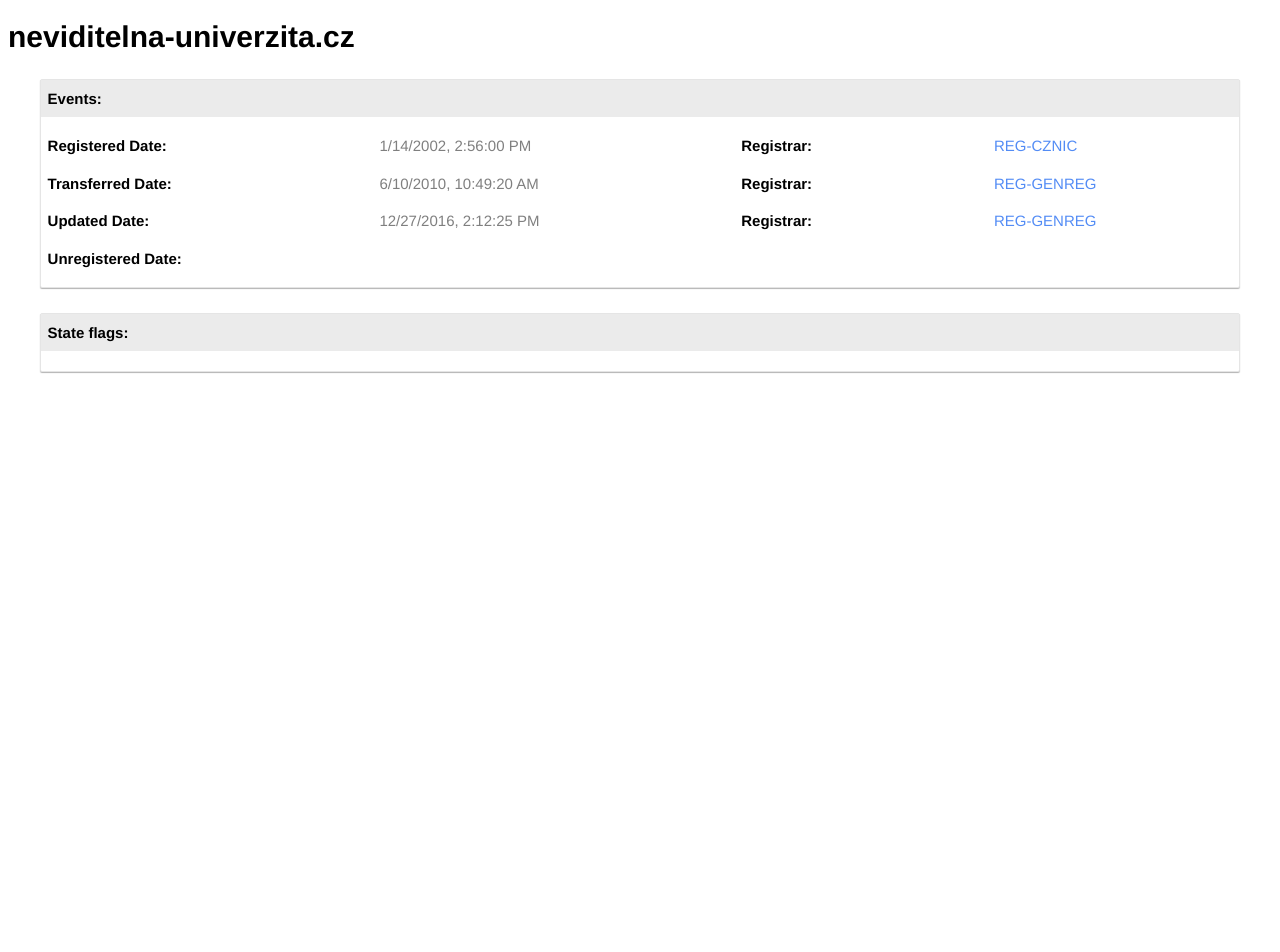
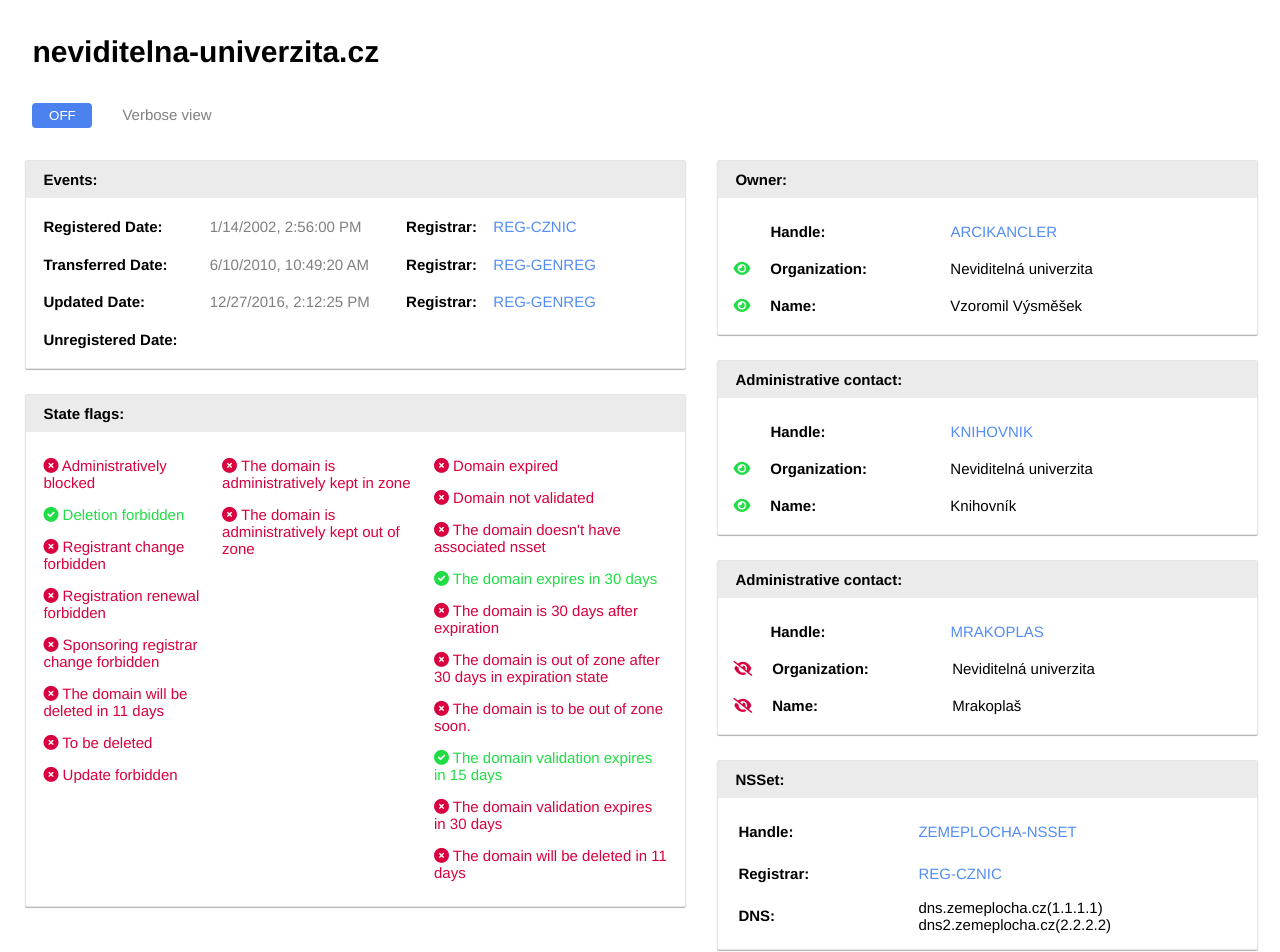
Before and after one commit to jamm3e3333/vue-task, a Vue app: page / in a window 1280 px wide. Shown: the top 952 px of the page. Before the commit the page ends 800 px from the top, so only its background shows below. Built offline with nearby package versions, Linux system fonts and the light colour scheme.

Commit message:
Add info view

```diff
--- a/src/App.vue
+++ b/src/App.vue
@@ -1,17 +1,74 @@
 <template>
-<div>
-  <main>
-    <h1>{{data.fqdn}}</h1>
+<div class="info-wrapper">
+  <div class="info-left">
+    <main class="header-wrapper">
+      <h1 class="header-h1">{{data.fqdn}}</h1>
     </main>
+
+    <DomainVerbose
+      :verbose="verbose"
+      @toggle-verbose="toggleVerbose"
+    />
+
     <DomainCart headerText="Events:">
       <DomainEvents :events="data.events" />
     </DomainCart>
+
     <DomainCart headerText="State flags:">
       <DomainStateFlags
         :flags="data.state_flags.flags"
         :verbose="verbose"
       />
     </DomainCart>
+  </div>
+
+  <div class="info-right">
+    <DomainCart
+      v-if="verbose"
+      headerText="Owner:">
+      <DomainContactCart
+        :contact="data.owner"
+        :isVerbose="verbose"
+        />
+    </DomainCart>
+    <div
+      v-if="verbose"
+    >
+      <DomainCart
+        v-for="contact in data.administrative_contacts"
+        :key="contact.handle"
+        headerText="Administrative contact:">
+        <DomainContactCart
+          :contact="contact"
+          :isVerbose="verbose"
+        />
+      </DomainCart>
+    </div>
+
+    <DomainCart
+      v-if="!verbose"
+      headerText="Administrative contacts:"
+    >
+      <DomainHandle
+        v-for="contact in data.administrative_contacts"
+        :key="contact.handle"
+        :nameKey="contact.name + ':'"
+        :handle="contact.handle"
+      />
+    </DomainCart>
+    <DomainNSSet
+      headerText="NSSet:"
+      :set="data.nsset"
+      dnsName="DNS:"
+      :dns="setModified"
+    />
+    <DomainNSSet
+      headerText="KeySet:"
+      :set="data.keyset"
+      dnsName="DNS keys:"
+      :dns="data.keyset.dns_keys"
+    />
+  </div>
 </div>
 </template>
 
@@ -20,6 +77,10 @@ import json from './assets/domain-detail.json';
 import DomainCart from './components/UI/DomainCart';
 import DomainEvents from './components/Events/DomainEvents'
 import DomainStateFlags from './components/StateFlags/DomainStateFlags';
+import DomainVerbose from './components/DomainVerbose';
+import DomainContactCart from './components/UI/DomainContactCart';
+import DomainHandle from './components/UI/DomainHandle';
+import DomainNSSet from './components/Set/DomainNSSet';
 
 export default {
   name: 'App',
@@ -27,13 +88,28 @@ export default {
     DomainCart,
     DomainEvents,
     DomainStateFlags,
+    DomainVerbose,
+    DomainContactCart,
+    DomainHandle,
+    DomainNSSet,
   },
   data() {
     return {
       data: json,
-      verbose: false,
+      verbose: true,
+      setModified: Array,
     }
+  },
+  methods: {
+    toggleVerbose() {
+      this.verbose = !this.verbose;
     }
+  },
+  created() {
+    this.setModified = this.data.nsset.dns.map(dns => {
+      return `${dns.name}(${dns.ip_address})`;
+    });
+  },
 }
 
 </script>
@@ -53,8 +129,46 @@ body {
   font-family: Avenir, Helvetica, Arial, sans-serif;
   font-size: 1.5rem;
 }
+.header-wrapper {
+  width: 95%;
+  margin: 0 auto;
+  padding: .7rem;
+}
 </style>
 
 <style scoped>
+ .info-wrapper {
+   position: relative;
+ }
 
+ .info-left {
+   position: absolute;
+   width: 55%;
+   left: 0;
+ }
+
+ .info-right {
+   position: absolute;
+   top: 12.7rem;
+   width: 45%;
+   right: 0;
+ }
+
+ @media (max-width: 1100px) {
+  .info-wrapper,
+  .info-left,
+  .info-right {
+    position: static;
+  }
+
+  .info-wrapper {
+    width: 100%;
+    margin: 0 auto;
+  }
+  .info-left,
+  .info-right {
+    width: 100%;
+    margin: 0 auto;
+  }
+ }
 </style>
--- /dev/null
+++ b/src/components/DomainVerbose.vue
@@ -0,0 +1,49 @@
+<template>
+    <div class="button-wrapper">
+        <button
+            @click="$emit('toggle-verbose')"
+            :class="[verbose ? 'btn-toggle--on' : 'btn-toggle--off' ,'btn-toggle']"
+        >{{verbose ? 'OFF' : 'ON'}}</button>
+        <label name="verbose-view">Verbose view</label>
+    </div>
+</template>
+
+<script>
+export default {
+    name: 'DomainVerbose',
+    props: {
+        verbose: Boolean,
+    },
+}
+</script>
+
+<style scoped>
+.btn-toggle {
+    padding: .5rem 1rem;
+    border-radius: .4rem;
+    border-style: none;
+    color: rgba(255,255,255,1);
+    width: 6rem;
+    margin-right: 3rem;
+
+}
+
+.btn-toggle:hover {
+    cursor: pointer;
+}
+
+.btn-toggle--on {
+    background: rgba(76, 130, 240, 1);
+}
+.btn-toggle--off {
+    background: rgba(189, 189, 189, 1);
+}
+label {
+    color: rgba(0,0,0,.5);;
+}
+.button-wrapper {
+    width: 95%;
+    margin: 0 auto;
+    padding: .7rem;
+}
+</style>
--- a/src/components/Events/DomainEvents.vue
+++ b/src/components/Events/DomainEvents.vue
@@ -61,6 +61,7 @@ export default {
         font-weight: 700;
         text-align: left;
         width: 15rem;
+        margin-left: 1rem;
     }
     .event-registrar--name {
         font-weight: 700;
--- /dev/null
+++ b/src/components/Set/DomainDnsCart.vue
@@ -0,0 +1,61 @@
+<template>
+    <div class="dns-wrapper">
+        <p class="dns-name">
+            {{dnsName}}
+        </p>
+        <div class="dns-value--wrapper">
+            <p  v-for="dnsValue in dns"
+                :key="dnsValue"
+                class="dns-value--para">
+                {{dnsValue}}
+            </p>
+        </div>
+    </div>
+</template>
+
+<script>
+export default {
+    name: 'DomainDnsCart',
+    props: {
+        dnsName: String,
+        dns: Array,
+    },
+}
+</script>
+
+<style scoped>
+.dns-wrapper {
+    display: flex;
+    gap: 2rem;
+    align-items: center;
+}
+
+.dns-name {
+    width: 16rem;
+    margin-left: 1.3rem;
+    font-weight: 700;
+}
+
+.dns-value--wrapper {
+    display: flex;
+    flex-direction: column;
+    align-items: flex-start;
+    text-align: left;
+}
+
+.dns-value--para {
+    margin: 0;
+}
+
+@media (max-width: 500px) {
+    .dns-wrapper {
+        display: block;
+    }
+    .dns-name {
+        width: 10rem;
+    }
+    .dns-value--wrapper {
+        align-items: center;
+    }
+}
+</style>
--- /dev/null
+++ b/src/components/Set/DomainNSSet.vue
@@ -0,0 +1,41 @@
+<template>
+    <DomainCart :headerText="headerText">
+        <DomainHandle
+            nameKey="Handle:"
+            :handle="set.handle"
+        />
+        <DomainHandle
+            nameKey="Registrar:"
+            :handle="set.registrar"
+        />
+        <DomainDnsCart
+            :dnsName="dnsName"
+            :dns="dns"
+        />
+    </DomainCart>
+</template>
+
+<script>
+import DomainHandle from '../UI/DomainHandle';
+import DomainCart from '../UI/DomainCart';
+import DomainDnsCart from './DomainDnsCart';
+
+export default {
+    name: 'DomainNSSet',
+    props: {
+        set: Object,
+        headerText: String,
+        dnsName: String,
+        dns: Array,
+    },
+    components: {
+        DomainHandle,
+        DomainCart,
+        DomainDnsCart,
+    },
+}
+</script>
+
+<style scoped>
+
+</style>
--- a/src/components/StateFlags/DomainStateFlag.vue
+++ b/src/components/StateFlags/DomainStateFlag.vue
@@ -1,5 +1,5 @@
 <template>
-    <p v-if="show" :class="[flag.active ? 'active' : 'not-active', 'flag']">
+    <p :class="[flag.active ? 'active' : 'not-active', 'flag']">
         <i :class="['fas', flag.active ? 'fa-circle-check' : 'fa-circle-xmark']"></i>
         {{flag.description}}
     </p>
@@ -10,13 +10,7 @@ export default {
     name: 'DomainStateFlag',
     props: {
         flag: Object,
-        verbose: Boolean,
     },
-    data() {
-        return {
-            show: this.verbose ? true : this.flag.active,
-        }
-    }
 }
 </script>
 
--- a/src/components/StateFlags/DomainStateFlags.vue
+++ b/src/components/StateFlags/DomainStateFlags.vue
@@ -1,33 +1,36 @@
 <template>
     <div :class="[verbose ? 'verbose' : '']">
-        <div v-if="showDiv(blockForbiddenDeleted)"
+        <div v-if="verbose"
              class="flag-wrapper">
             <DomainStateFlag
-                :class="[verbose ? 'forbidden' : '']"
-                :verbose="verbose"
                 v-for="flag in blockForbiddenDeleted"
                 :flag="flag"
                 :key="flag.name"
             />
         </div>
-        <div v-if="showDiv(keptZone)"
+        <div v-if="verbose"
              class="flag-wrapper">
             <DomainStateFlag
-                :class="[verbose ? 'zone' : '']"
-                :verbose="verbose"
                 v-for="flag in keptZone"
                 :flag="flag"
                 :key="flag.name"
             />
         </div>
-        <div v-if="showDiv(expired)"
+        <div v-if="verbose"
              class="flag-wrapper">
             <DomainStateFlag
-                :class="[verbose ? 'expired' : '']"
-                :verbose="verbose"
                 v-for="flag in expired"
                 :flag="flag"
                 :key="flag.name"
+            />
+        </div>
+        <div v-if="!verbose"
+             class="flag-wrapper"
+        >
+            <DomainStateFlag
+                v-for="flag in active"
+                :key="flag.name"
+                :flag="flag"
             />
         </div>
     </div>
@@ -39,22 +42,16 @@ import DomainStateFlag from './DomainStateFlag';
 export default {
     name: 'DomainStateFlags',
     props: {
-        flags: Object,
+        flags: Array,
         verbose: Boolean,
+        show: Boolean,
     },
     data() {
         return {
             blockForbiddenDeleted: [],
             keptZone: [],
             expired: [],
-        }
-    },
-    methods: {
-        showDiv(flagsArray) {
-            if(this.verbose) return true;
-            else {
-                flagsArray.every(flag => !flag.active);
-            }
+            active: [],
         }
     },
     components: {
@@ -65,7 +62,9 @@ export default {
         this.keptZone = this.flags.filter(flag => flag.description.match(/(kept in zone| kept out of zone)/));
         this.expired = this.flags.filter(flag => flag.description
         .match(/(expired|not validated|doesn't have associated nsset|expires|expiration|to be out of zone soon|will be deleted)/));
-    }
+
+        this.active = this.flags.filter(flag => flag.active);
+    },
 }
 </script>
 
@@ -76,6 +75,6 @@ export default {
         text-align: left;
     }
     .flag-wrapper {
-        padding: 1rem;
+        padding: 0 1rem;
     }
 </style>
--- a/src/components/UI/DomainCart.vue
+++ b/src/components/UI/DomainCart.vue
@@ -1,7 +1,9 @@
 <template>
     <div class="wrapper">
         <header class="wrapper-head" v-if="headerText">
-            {{headerText}}
+            <p class="header-text">
+                {{headerText}}
+            </p>
         </header>
         <div class="wrapper-body">
             <slot></slot>
@@ -36,4 +38,7 @@
         padding: 1rem .7rem;
         width: 100%;
     }
+    .header-text {
+        margin: 0 0 0 1rem;
+    }
 </style>
--- /dev/null
+++ b/src/components/UI/DomainContact.vue
@@ -0,0 +1,61 @@
+<template>
+    <div class="contact-wrapper">
+        <i :class="['fas', mark ? 'fa-eye' : 'fa-eye-slash']"></i>
+        <p class="contact-key">
+            {{name}}
+        </p>
+        <p class="contact-name">
+            {{value}}
+        </p>
+    </div>
+
+
+
+</template>
+
+<script>
+export default {
+    name: 'DomainContact',
+    props: {
+        mark: Boolean,
+        name: String,
+        value: String,
+    }
+
+}
+</script>
+
+<style scoped>
+    .contact-wrapper {
+        display: flex;
+        align-items: center;
+        gap: 2rem;
+    }
+    p {
+        margin: 1rem 0;
+    }
+    .fa-eye {
+        color: rgba(33, 221, 69, 1);
+        margin-left: .8rem;
+    }
+
+    .fa-eye-slash {
+        color: rgba(216, 0, 62, 1);
+        margin-left: .8rem;
+    }
+
+    .contact-key {
+        font-weight: 700;
+        width: 10rem;
+    }
+
+    .contact-name {
+        margin-left: 6rem;
+    }
+
+    @media (max-width: 500px) {
+        .contact-key {
+            width: 5rem;
+        }
+    }
+</style>
--- /dev/null
+++ b/src/components/UI/DomainContactCart.vue
@@ -0,0 +1,45 @@
+<template>
+    <div class="contact-wrapper">
+        <DomainHandle
+            :handle="contact.handle"
+            nameKey="Handle:"
+            :isVerbose="isVerbose"
+        />
+        <DomainContact
+            :mark="contact.publish.organization"
+            name="Organization:"
+            :value="contact.organization"
+        />
+        <DomainContact
+            :mark="contact.publish.name"
+            name="Name:"
+            :value="contact.name"
+        />
+    </div>
+</template>
+
+<script>
+import DomainCart from './DomainCart';
+import DomainHandle from './DomainHandle';
+import DomainContact from './DomainContact';
+
+export default {
+    name: 'DomainContactCart',
+    props: {
+        contact: Object,
+        headerText: String,
+        isVerbose: Boolean,
+    },
+    components: {
+        DomainCart,
+        DomainHandle,
+        DomainContact,
+    },
+}
+</script>
+
+<style scoped>
+    .contact-wrapper {
+        width: 95%;
+    }
+</style>
--- /dev/null
+++ b/src/components/UI/DomainHandle.vue
@@ -0,0 +1,56 @@
+<template>
+    <div class="handle-wrapper">
+        <p :class="[isVerbose ? '' : 'verbose-margin' ,'handle-key']">
+            {{nameKey}}
+        </p>
+        <p class="handle-prop">
+            {{handle}}
+        </p>
+    </div>
+</template>
+
+<script>
+export default {
+    name: 'DomainHandle',
+    props: {
+        nameKey: String,
+        handle: String,
+        isVerbose: Boolean,
+    }
+}
+</script>
+
+<style scoped>
+    .handle-wrapper {
+        display: flex;
+        align-items: center;
+        gap: 2rem;
+        padding: 1rem;
+        margin: .5rem 0 0;
+    }
+
+    p {
+        margin: 0;
+
+    }
+
+    .handle-key {
+        font-weight: 700;
+        margin-left: 3.5rem;
+        width: 10rem;
+    }
+
+    .handle-prop {
+        color: rgba(83, 140, 245, 1);
+        margin-left: 6rem;
+    }
+
+    .verbose-margin {
+        margin-left: .3rem;
+    }
+    @media (max-width: 500px) {
+        .handle-key {
+            width: 5rem;
+        }
+    }
+</style>
```
Lines whose indentation alone changed are shown as unchanged.
